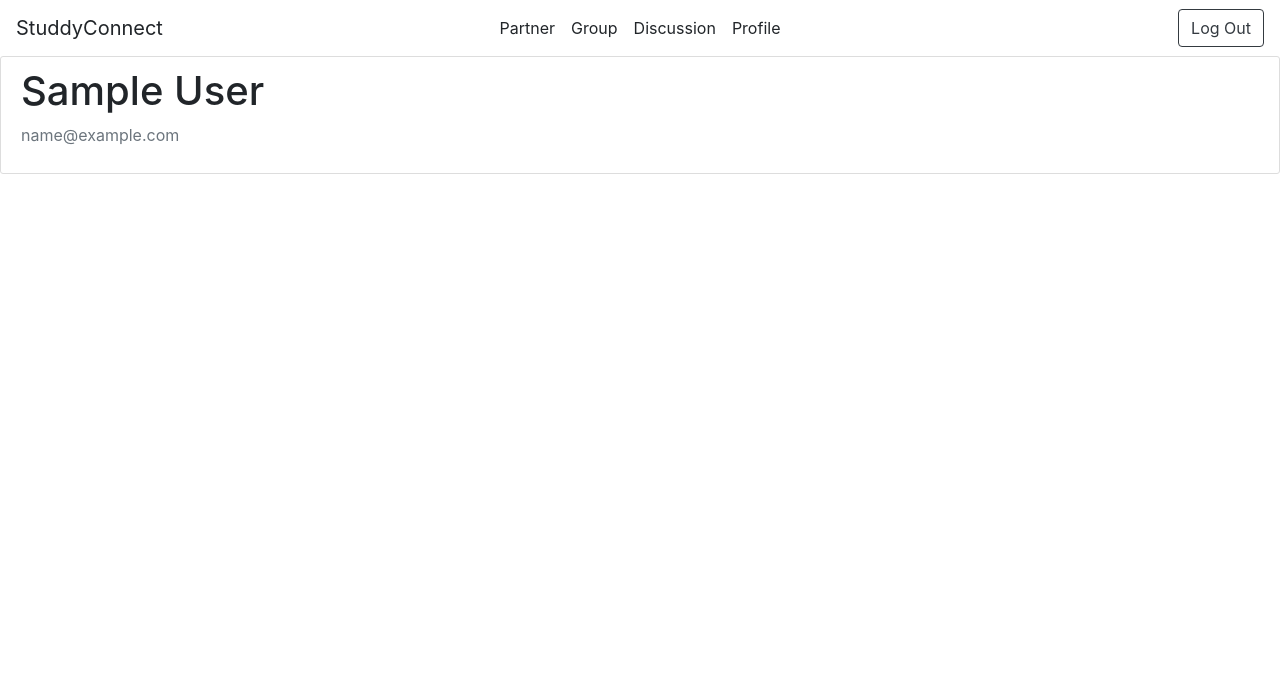
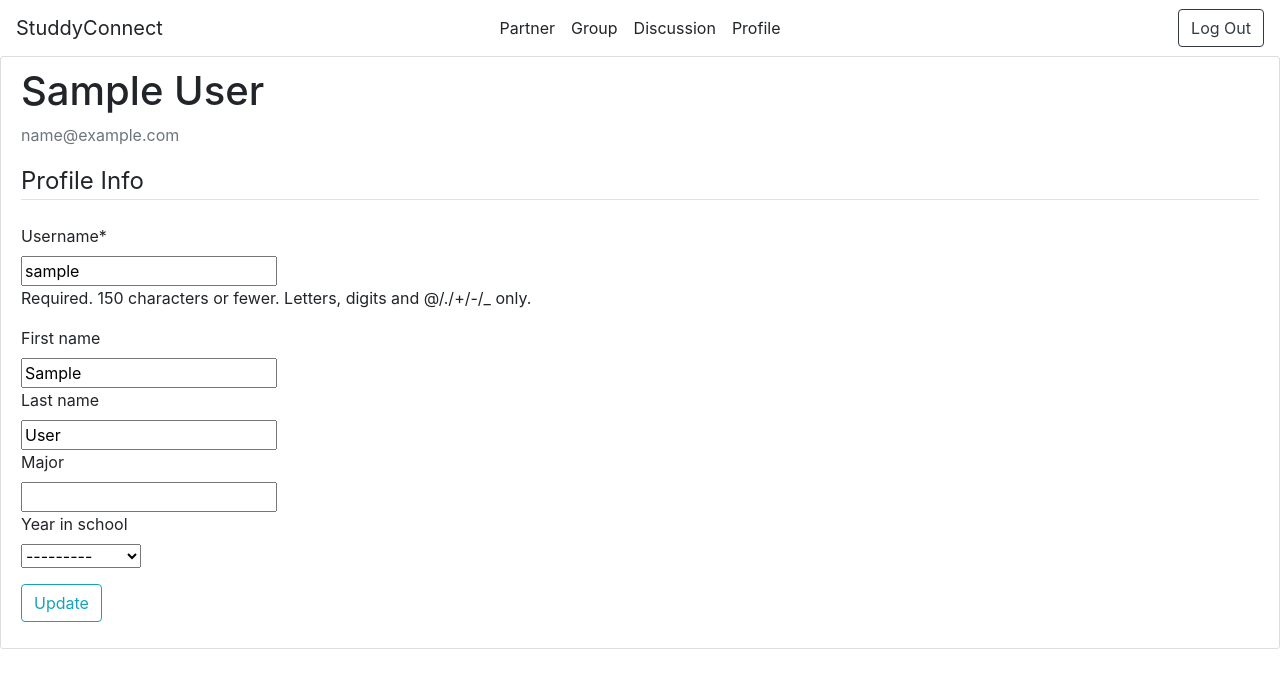
Before and after one commit to Nicholas-Lin/study-connect, a Django app: page /profile/ in a window 1280 px wide. Shown: the top 688 px of the page. Run offline with Django 3.2, Linux system fonts and the light colour scheme; the visitor is signed in with stand-in values (Sample User, id 1); some libraries are stand-ins or nearby versions.

Commit message:
Expanded profile model, added crispy profile form

```diff
--- a/mysite/settings.py
+++ b/mysite/settings.py
@@ -46,7 +46,7 @@ INSTALLED_APPS = [
     'allauth.account',
     'allauth.socialaccount',
     'allauth.socialaccount.providers.google',
-    #'crispy_forms',
+    'crispy_forms',
 ]
 
 MIDDLEWARE = [
@@ -136,7 +136,8 @@ AUTHENTICATION_BACKENDS = (
  )
 
 SITE_ID = 2
-LOGIN_REDIRECT_URL = '/'
+LOGIN_REDIRECT_URL = 'profile'
+LOGIN_URL = 'login'
 
 SOCIALACCOUNT_PROVIDERS = {
     'google': {
--- /dev/null
+++ b/users/forms.py
@@ -0,0 +1,13 @@
+from django import forms
+from django.contrib.auth.models import User
+from .models import Profile
+
+class UserUpdateForm(forms.ModelForm):
+    class Meta:
+        model=User
+        fields = ['username', 'first_name', 'last_name']
+
+class ProfileUpdateForm(forms.ModelForm):
+    class Meta:
+        model=Profile
+        fields = ['major', 'year_in_school']
--- a/users/models.py
+++ b/users/models.py
@@ -1,10 +1,39 @@
 from django.db import models
 from django.contrib.auth.models import User
+# from PIL import Image
 
 # Create your models here.
 class Profile(models.Model):
+
+    YEAR_IN_SCHOOL_CHOICES = [
+        ('1st', 'First-Year'),
+        ('2nd', 'Second-Year'),
+        ('3rd', 'Third-Year'),
+        ('4th', 'Fourth-Year'),
+        ('Other', 'Other'),
+    ]
+
     user = models.OneToOneField(User, on_delete=models.CASCADE)
-    #image = models.ImageField(default='default.png', upload_to='profile_pics')
+    major = models.CharField(max_length=50, blank = True)
+    year_in_school = models.CharField(
+        max_length=5,
+        choices=YEAR_IN_SCHOOL_CHOICES,
+        blank = True,
+    )
+
+
 
     def __str__(self):
         return f'{self.user.username} Profile'
+
+    # CODE FOR PROFILE PICTURE
+    # image = models.ImageField(default='default.png', upload_to='profile_pics')
+    # def save(self):
+    #     super().save()
+
+    #     img = Image.open(self.image.path)
+
+    #     if img.height > 300 or img.width > 300:
+    #         output_size=(300, 300)
+    #         img.thumbnail(output_size)
+    #         img.save(self.image.path)
--- a/users/templates/users/profile.html
+++ b/users/templates/users/profile.html
@@ -1,5 +1,5 @@
 {% extends 'social_app/base.html'%}
-
+{% load crispy_forms_tags %}
 {% block content %}
 {% include 'social_app/navbar.html'%}
 <div class="content-section">
@@ -11,5 +11,18 @@
         </div>
     </div>
     <!-- FORM HERE -->
+    <form method="POST" enctype="multipart/form-data">
+        {% csrf_token %}
+        <fieldset class="form-group">
+            <legend class="border-bottom mb-4">Profile Info</legend>
+            {{ u_form | crispy }}
+            {{ p_form | crispy }}
+        </fieldset>
+        <div class="form-group">
+            <button class="btn btn-outline-info" type="submit">
+                Update
+            </button>
+        </div>
+    </form>
 </div>
 {% endblock content %}
--- a/users/views.py
+++ b/users/views.py
@@ -1,8 +1,30 @@
-from django.shortcuts import render
+from django.shortcuts import render, redirect
+from django.contrib.auth.decorators import login_required
+from .forms import UserUpdateForm, ProfileUpdateForm
+from django.contrib import messages
 
 # Create your views here.
 def login(request):
     return render(request, 'users/login.html')
 
+@login_required
 def profile(request):
-    return render(request, 'users/profile.html')
+    if request.method == 'POST':
+        u_form = UserUpdateForm(request.POST, instance=request.user)
+        p_form = ProfileUpdateForm(request.POST, instance=request.user.profile) # add request.FILES as second parameter if using profile image
+        if u_form.is_valid() and p_form.is_valid():
+            u_form.save()
+            p_form.save()
+        messages.success(request, f'Your account has been updated!')
+        return redirect('profile') # start GET request
+    else:
+        u_form = UserUpdateForm(instance=request.user)
+        p_form = ProfileUpdateForm(instance=request.user.profile)
+
+
+    context = {
+        'u_form': u_form,
+        'p_form' : p_form
+    }
+
+    return render(request, 'users/profile.html', context)
```
Also changed, not shown: users/migrations/0003_profile_major.py (added), users/migrations/0004_auto_20201019_2055.py (added).
